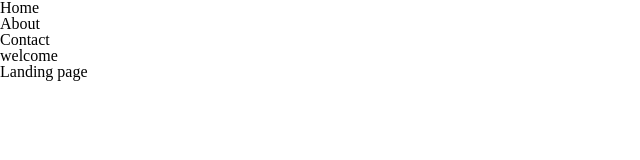
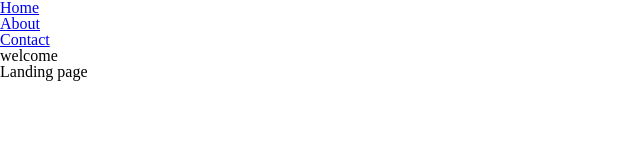
Before and after one commit to DominikColl/Web_Portfolio, a React (Create React App) app in the folder reactjs/: page / in a window 1280 px wide. Shown: the top 160 px of the page, without its empty margins (0-640 px from the left). Built offline with nearby package versions, Linux system fonts and the light colour scheme.

Commit message:
Added links

```diff
--- a/reactjs/src/pages/nav.js
+++ b/reactjs/src/pages/nav.js
@@ -1,8 +1,9 @@
 import React, { Component } from 'react';
+import { Link } from 'react-router-dom'
 class Nav extends Component {
     state = {}
     render() {
-        return (<div><ul><li>Home</li><li>About</li><li>Contact</li></ul></div>);
+        return (<div><ul><li><Link to='/'>Home</Link></li><li><Link to='/about'>About</Link></li><li><Link to='/contact'>Contact</Link></li></ul></div>);
     }
 }
 
```
